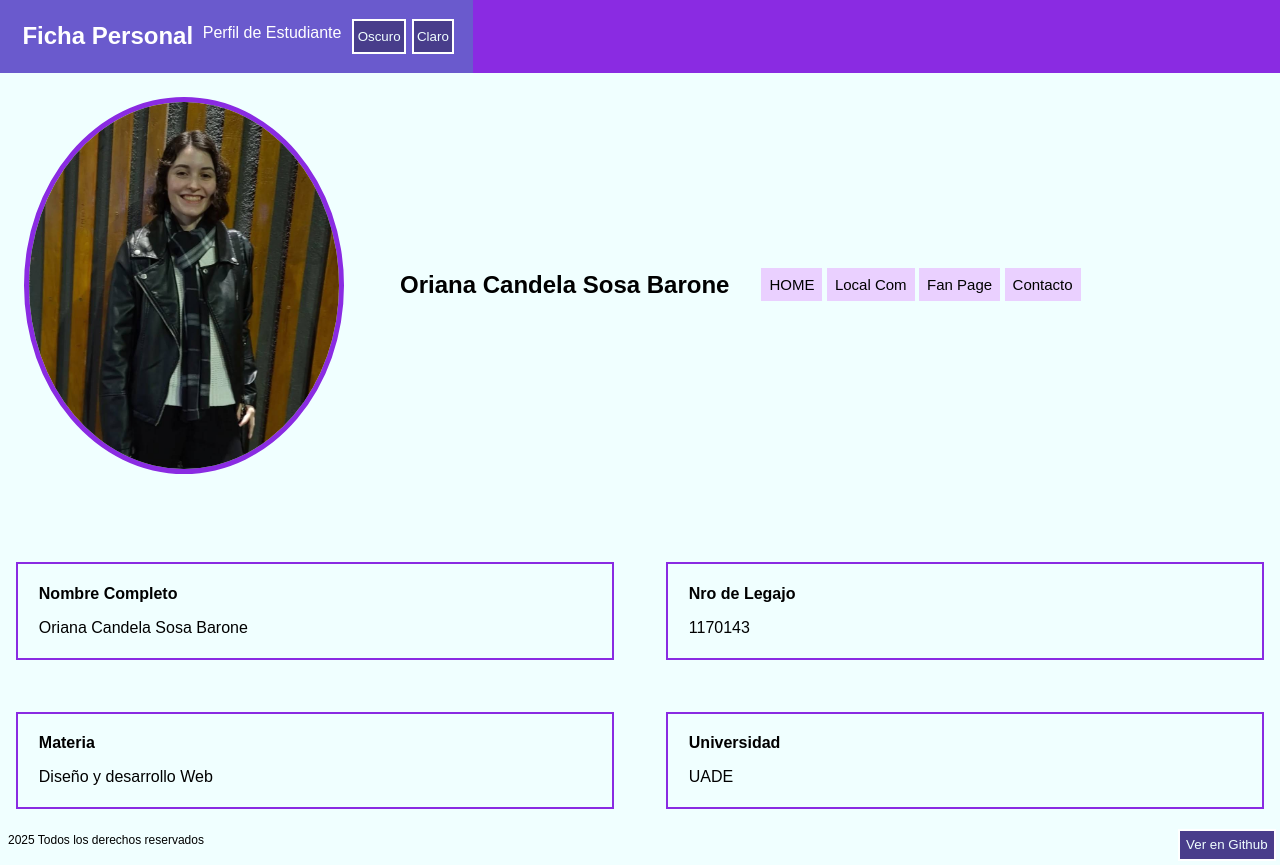
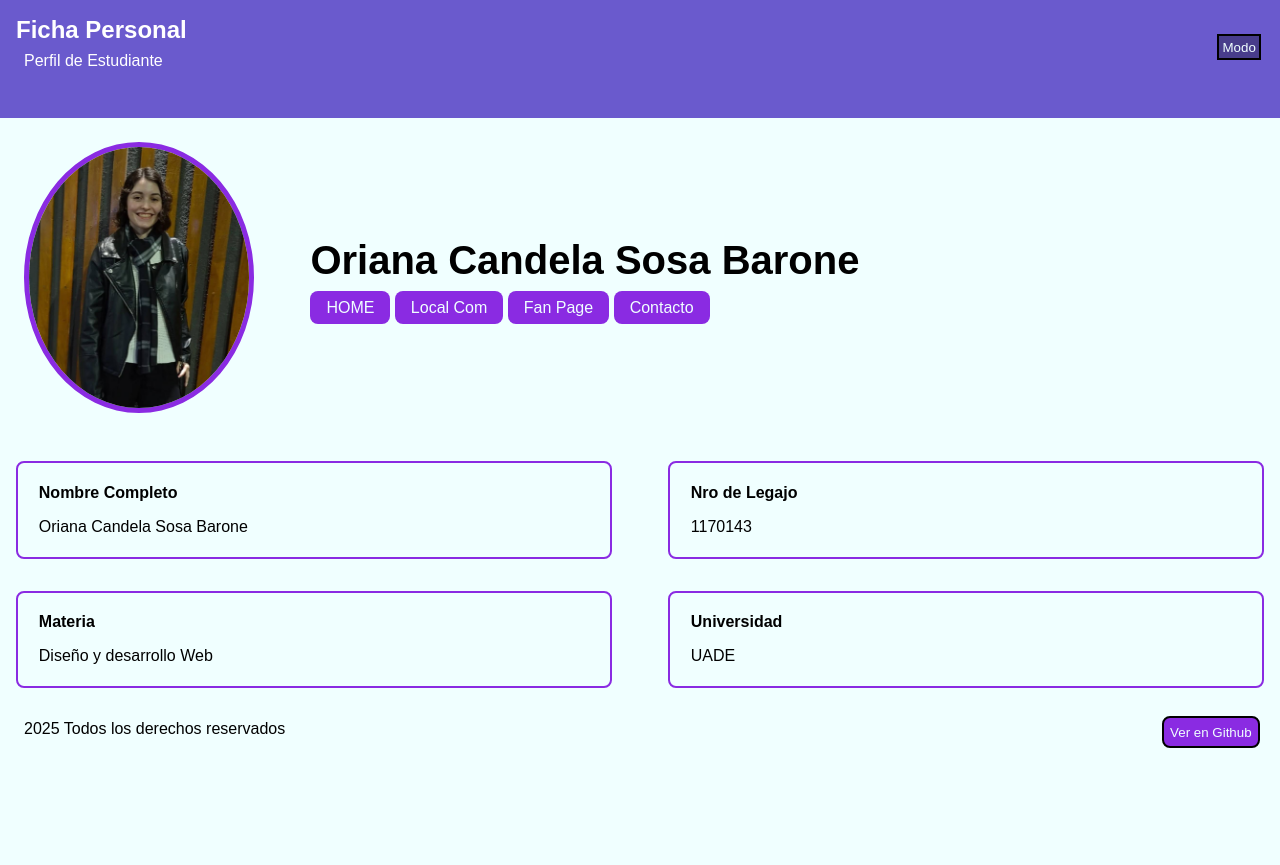
Before and after one commit to Orxone/Integrador-SosaBaroneOriana, a plain HTML site: page index.html in a window 1280 px wide. After the commit the page ends 800 px from the top, so only its background shows below. Drawn offline with nearby package versions, Linux system fonts and the light colour scheme.

Commit message:
Modo oscuro

```diff
--- a/index.html
+++ b/index.html
@@ -5,22 +5,26 @@
     <meta name="viewport" content="width=device-width, initial-scale=1.0">
     <title>Ficha Personal</title>
     <link rel="stylesheet" href="style.css">
-    <script src="https://code.jquery.com/jquery-3.6.0.min.js"></script>
 </head>
 <body>
 
     <header>
-        <nav id="navbar">
+        <nav class="navbar" id="nav-menu">
+
+            <div class="titulos">
                 <h1>Ficha Personal</h1>
                 <p>Perfil de Estudiante</p>
-            <button id="oscuro-btn">Oscuro</button>
-            <button id="claro-btn">Claro</button>
+            </div>
+
+            <button id="modo-btn">Modo</button>
         </nav>
     </header>
 
     <main>
         <div class="presentacion">
             <img src="img/FotodePerfil.jpg" alt="FotodePerfil">
+
+            <div class="portfolio">
                 <h2>Oriana Candela Sosa Barone</h2>
 
                 <div class="links">
@@ -29,6 +33,8 @@
                     <a href="https://orxone.github.io/FanPage-SosaBarone-2025/" target="_blank" id="fanpage-btn">Fan Page</a>
                     <a href="contacto.html" id="contacto-btn">Contacto</a>
                 </div>
+            </div>
+
         </div>
 
         <div class="datos-personales">
--- a/script.js
+++ b/script.js
@@ -1,10 +1,17 @@
-$(document).ready(function() {
+var tema = document.getElementById("modo-btn");
 
-    $('#oscuro-btn').on('click', function() {
-        $('body').addClass('modo-oscuro');
-    });
+if (localStorage.getItem("modo") === "oscuro"){
+    document.body.classList.add("modo-oscuro");
+}
 
-    $('#claro-btn').on('click', function() {
-        $('body').removeClass('modo-oscuro');
-    });
-});
+tema.onclick = function(){
+    document.body.classList.toggle("modo-oscuro");
+
+    if (document.body.classList.contains("modo-oscuro")){
+        localStorage.setItem("modo", "oscuro")
+    }
+
+    else{
+        localStorage.setItem("modo", "claro");
+    }
+}
--- a/style.css
+++ b/style.css
@@ -7,8 +7,8 @@
 }
 
 body{
-    background-color: azure;
-    color: black;
+    background-color: var(--bg-body);
+    color: var(--texto);
 }
 
 img{
@@ -16,148 +16,173 @@ img{
     height: auto;
 }
 
+/*MODO OSCURO*/
+:root{
+    --bg-body:azure;
+    --bg-header: slateblue;
+    --bg-navbtn: darkslateblue;
+    --bg-btn: blueviolet;
+    --texto: black;
+    --texto-nav: azure;
+    --texto-btn: azure;
+    --borde-nav-btn: white;
+    --borde-btn: plum;
+    --borde: blueviolet;
+    --header-hover: darkorchid;
+}
+
+.modo-oscuro{
+    --bg-body:black;
+    --bg-header:rgb(49, 15, 80);
+    --bg-navbtn: darkslateblue;
+    --bg-btn: blueviolet;
+    --texto:white;
+    --texto-nav: azure;
+    --borde-nav-btn: white;
+    --borde-btn: plum;
+    --borde: blueviolet;
+    --header-hover: darkorchid;
+}
+
+/*BARRA DE NAVEGACIÓN*/
+
 header{
-    background-color: blueviolet;
     color: white;
+    justify-content: space-between;
+}
+
+.navbar {
     flex-wrap: wrap;
     display: flex;
+    background-color: var(--bg-header);
+    padding: 1rem;
     justify-content: space-between;
     align-items: center;
+    padding: 1rem;
+    padding-bottom: 2.5rem;
 }
 
-header nav h1{
+nav .navbar h1{
     padding: 0.4rem;
 }
 
-header nav p{
+nav .navbar p{
     padding-left: 0.2rem;
     padding-bottom: 0.3rem;
 }
 
-/*BARRA DE NAVEGACIÓN*/
-nav {
-    background-color: slateblue;
-    padding: 1rem;
-    display: flex;
-    justify-content: space-evenly;
-    flex-wrap: wrap;
-}
-
-nav button{
-    border: 2px solid white;
-    background-color:darkslateblue;
-    color: azure;
+.navbar button{
+    border: 2px solid var(--texto);
+    background-color:var(--bg-navbtn);
+    color: var(--texto-nav);
     padding: 0.2rem;
     margin: 3px;
 }
 
-nav button:hover{
-    border: 2px solid plum;
-    background-color: darkorchid;
+.navbar button:hover{
+    border: 2px solid var(--borde);
+    background-color: var(--header-hover);
     cursor: pointer;
 }
+
+/*CONTENIDO*/
 
 body main .presentacion{
     display: flex;
     align-items: center;
     gap: 2rem;
-    margin-bottom: 3rem;
+    margin-bottom: 1.5rem;
+}
 
+body main .presentacion .portfolio h2{
+    font-size: 2.5rem;
+    margin-bottom: 1rem;
 }
 
 body main img{
     border-radius: 50%;
-    width: 25%;
+    width: 18%;
     margin: 1.5rem;
-    border: 5px solid blueviolet;
-
+    border: 5px solid var(--borde);
 }
 
 body main .links a{
-    padding: 8px;
-    background-color: rgb(234, 208, 255);
-    font-size: 15px;
+    padding: 0.5rem;
+    padding-left: 1rem;
+    padding-right: 1rem;
+    background-color: var(--bg-btn);
+    font-size: 1rem;
     text-decoration: none;
-    color: black;
+    color: var(--texto-btn);
+    border: transparent;
+    border-radius: 0.5rem;
 }
 
 body main .links a:hover{
     cursor: pointer;
-    border: 2px solid blueviolet;
-    background-color: white;
+    border: 2px solid var(--borde-btn);
+    background-color: var(--bg-header);
 }
 
 body main .datos-personales{
     display: grid;
     grid-template-columns: 1fr 1fr;
-    gap: 20px;
+    gap: 1.5rem;
 }
 
 body main .datos-personales .nombre,
 .materia,
 .legajo,
 .universidad{
-    border: 2px solid blueviolet;
+    border: 2px solid var(--borde);
+    border-radius: 0.5rem;
     padding: 0.8rem;
     margin: 1rem;
+    margin-top: 0;
+    margin-bottom: 0.5rem;
 }
 
 body main .datos-personales .nombre h4, p{
-    padding: 8px;
+    padding: 0.5rem;
 }
 
 body main .datos-personales .legajo h4, p{
-    padding: 8px;
+    padding: 0.5rem;
 }
 
 body main .datos-personales .materia h4, p{
-    padding: 8px;
+    padding: 0.5rem;
 }
 
 body main .datos-personales .universidad h4, p{
-    padding: 8px;
-}
-
-/*MODO OSCURO*/
-
-body.modo-oscuro{
-    background-color: black;
-    color: white;
-}
-
-body.modo-oscuro header{
-    background-color: rgb(49, 15, 80);
-}
-
-body.modo-oscuro header nav {
-    background-color: rgb(49, 15, 80);
-    color: white;
+    padding: 0.5rem;
 }
 
 /*FOOTER*/
 
 footer{
-    font-size: 12px;
+    margin: 1rem;
+    font-size: 1rem;
     display: flex;
     flex-wrap: wrap;
     justify-content: space-between;
 }
 
-
 footer button{
-    border: 2px solid white;
-    background-color:darkslateblue;
+    border: 2px solid var(--texto);
+    border-radius: 0.5rem;
+    background-color:var(--bg-btn);
     padding: 0.4rem;
     margin: 4px;
 }
 
 footer button a{
     text-decoration: none;
-    color: azure;
+    color: var(--texto-btn);
 }
 
 footer button:hover{
-    border: 2px solid plum;
-    background-color: darkorchid;
+    border: 2px solid var(--borde);
+    background-color: var(--header-hover);
     cursor: pointer;
 }
--- a/styleC.css
+++ b/styleC.css
@@ -1,136 +1,3 @@
-*{
-    box-sizing: border-box;
-    font-family: Arial, Helvetica, sans-serif;
-    text-decoration: none;
-    padding: 0;
-    margin: 0;
-}
-
-body{
-    background-color: azure;
-    color: black;
-}
-
-img{
-    width: 100%;
-    height: auto;
-}
-
-header{
-    background-color: blueviolet;
-    color: white;
-    display: flex;
-    flex-wrap: wrap;
-}
-
-header nav h1{
-    padding: 0.4rem;
-}
-
-header nav p{
-    padding-left: 0.2rem;
-    padding-bottom: 0.3rem;
-}
-
-/*BARRA DE NAVEGACIÓN*/
-nav {
-    background-color: slateblue;
-    padding: 1rem;
-    display: flex;
-    justify-content: space-evenly;
-    flex-wrap: wrap;
-}
-
-nav button{
-    border: 2px solid white;
-    background-color:darkslateblue;
-    color: azure;
-    padding: 0.2rem;
-    margin: 3px;
-}
-
-nav button:hover{
-    border: 2px solid plum;
-    background-color: darkorchid;
-    cursor: pointer;
-}
-
-body main .presentacion{
-    display: flex;
-    align-items: center;
-    gap: 2rem;
-    margin-bottom: 3rem;
-
-}
-
-body main img{
-    border-radius: 50%;
-    width: 25%;
-    margin: 1.5rem;
-    border: 5px solid blueviolet;
-
-}
-body main .links a{
-    padding: 8px;
-    background-color: rgb(234, 208, 255);
-    font-size: 15px;
-    text-decoration: none;
-    color: black;
-}
-
-body main .links a:hover{
-    cursor: pointer;
-    border: 2px solid blueviolet;
-    background-color: white;
-}
-body main .datos-personales{
-    display: grid;
-    grid-template-columns: 1fr 1fr;
-    gap: 20px;
-}
-
-body main .datos-personales .nombre,
-.materia,
-.legajo,
-.universidad{
-    border: 2px solid blueviolet;
-    padding: 0.8rem;
-    margin: 1rem;
-}
-
-body main .datos-personales .nombre h4, p{
-    padding: 8px;
-}
-
-body main .datos-personales .legajo h4, p{
-    padding: 8px;
-}
-
-body main .datos-personales .materia h4, p{
-    padding: 8px;
-}
-
-body main .datos-personales .universidad h4, p{
-    padding: 8px;
-}
-
-/*MODO OSCURO*/
-
-body.modo-oscuro{
-    background-color: black;
-    color: white;
-}
-
-body.modo-oscuro header{
-    background-color: rgb(49, 15, 80);
-    color: white;
-}
-
-body.modo-oscuro header nav {
-    background-color: rgb(49, 15, 80);
-    color: white;
-}
-
 /*Caja*/
 
 .contacto-box{
@@ -141,6 +8,7 @@ body.modo-oscuro header nav {
     height: 30rem;
     background-color: rebeccapurple;
     color: white;
+    margin: 2rem auto;
 }
 
 /*Dentro de la caja*/
@@ -200,31 +68,3 @@ body.modo-oscuro header nav {
     background-color: purple;
     border-color: darkmagenta;
 }
-
-/*FOOTER*/
-
-footer{
-    font-size: 12px;
-    display: flex;
-    flex-wrap: wrap;
-    justify-content: space-between;
-}
-
-
-footer button{
-    border: 2px solid white;
-    background-color:darkslateblue;
-    padding: 0.4rem;
-    margin: 4px;
-}
-
-footer button a{
-    text-decoration: none;
-    color: azure;
-}
-
-footer button:hover{
-    border: 2px solid plum;
-    background-color: darkorchid;
-    cursor: pointer;
-}
```
Also changed, not shown: contacto.html (+10 -3 lines). Lines whose indentation alone changed are shown as unchanged.
